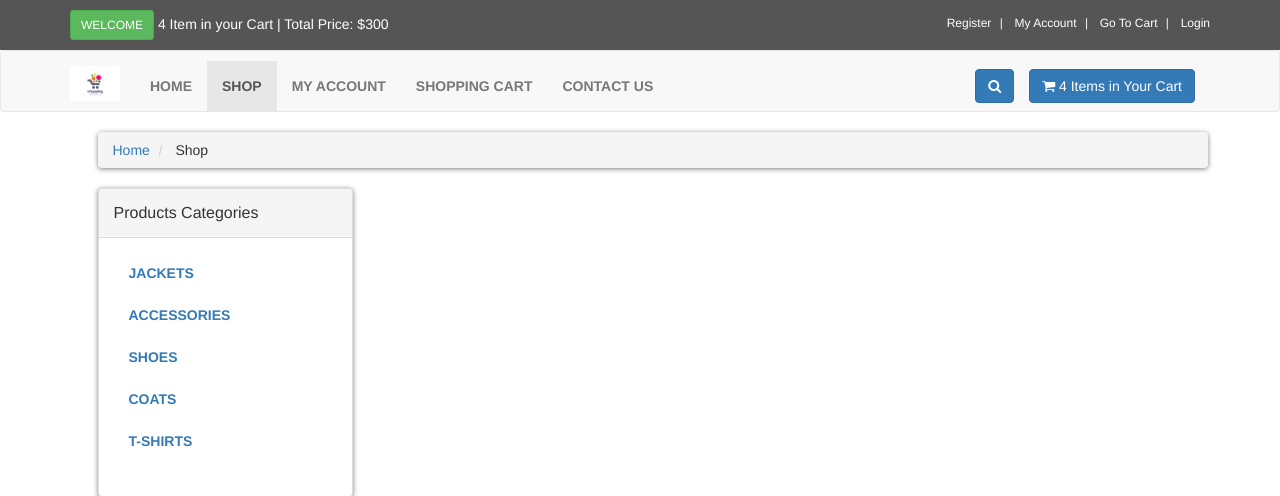
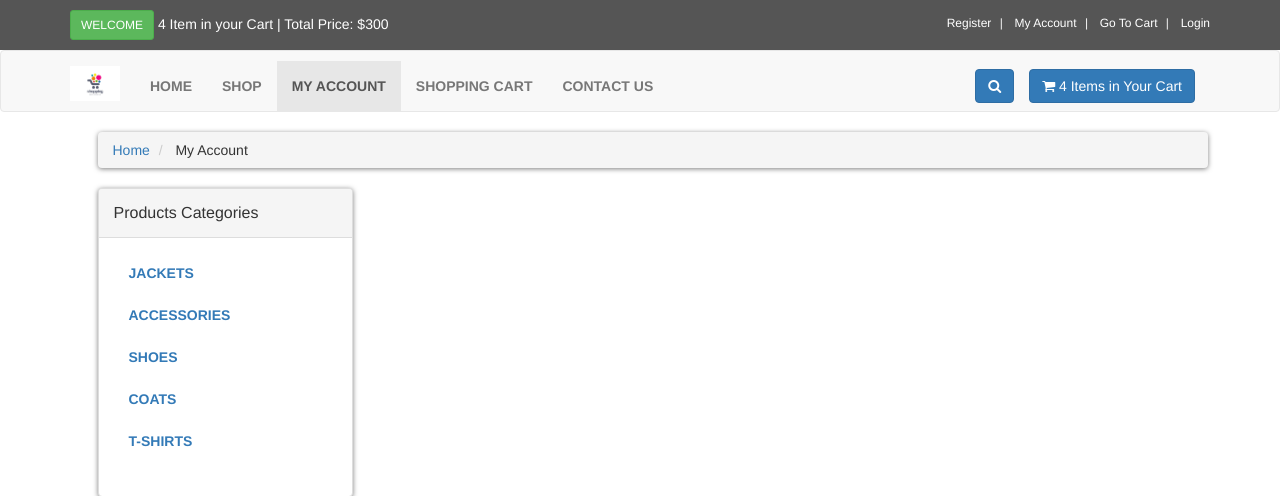
Before and after one commit to OrionJoshi/E-commerce-Website, a PHP site: page /customer/my_account.php in a window 1280 px wide. Shown: the top 496 px of the page. Run offline with PHP 8.4, Linux system fonts and the light colour scheme.

Commit message:
my account connection add

```diff
--- a/cart.php
+++ b/cart.php
@@ -32,7 +32,7 @@
                             <a href="customer_register.php">Register</a>
                         </li>
                         <li>
-                            <a href="checkout.php">My Account</a>
+                            <a href="customer/my_account.php">My Account</a>
                         </li>
                         <li>
                             <a href="cart.php">Go To Cart</a>
@@ -85,7 +85,7 @@
                             <a href="shop.php">Shop</a>
                         </li>
                         <li>
-                            <a href="checkout.php">My Account</a>
+                            <a href="customer/my_account.php">My Account</a>
                         </li>
                         <li class="active">
                             <a href="cart.php">Shopping Cart</a>
--- a/contact.php
+++ b/contact.php
@@ -32,7 +32,7 @@
                             <a href="customer_register.php">Register</a>
                         </li>
                         <li>
-                            <a href="checkout.php">My Account</a>
+                            <a href="customer/my_account.php">My Account</a>
                         </li>
                         <li>
                             <a href="cart.php">Go To Cart</a>
@@ -85,7 +85,7 @@
                             <a href="shop.php">Shop</a>
                         </li>
                         <li>
-                            <a href="checkout.php">My Account</a>
+                            <a href="customer/my_account.php">My Account</a>
                         </li>
                         <li>
                             <a href="cart.php">Shopping Cart</a>
--- a/customer/my_account.php
+++ b/customer/my_account.php
@@ -29,16 +29,16 @@
                     <ul class="menu"> <!-- menu Begin -->
 
                         <li>
-                            <a href="customer_register.php">Register</a>
+                            <a href="../customer_register.php">Register</a>
                         </li>
                         <li>
-                            <a href="checkout.php">My Account</a>
+                            <a href="my_account.php">My Account</a>
                         </li>
                         <li>
-                            <a href="cart.php">Go To Cart</a>
+                            <a href="../cart.php">Go To Cart</a>
                         </li>
                         <li>
-                            <a href="checkout.php">Login</a>
+                            <a href="../checkout.php">Login</a>
                         </li>
 
                     </ul> <!-- menu Begin -->
@@ -79,19 +79,19 @@
                     <ul class="nav navbar-nav left"> <!-- nav navbar-nav left Begin-->
 
                         <li>
-                            <a href="index.php">Home</a>
+                            <a href="../index.php">Home</a>
+                        </li>
+                        <li>
+                            <a href="../shop.php">Shop</a>
                         </li>
                         <li class="active">
-                            <a href="shop.php">Shop</a>
+                            <a href="my_account.php">My Account</a>
                         </li>
                         <li>
-                            <a href="checkout.php">My Account</a>
+                            <a href="../cart.php">Shopping Cart</a>
                         </li>
                         <li>
-                            <a href="cart.php">Shopping Cart</a>
-                        </li>
-                        <li>
-                            <a href="contact.php">Contact Us</a>
+                            <a href="../contact.php">Contact Us</a>
                         </li>
 
                     </ul> <!-- nav navbar-nav left End-->
@@ -152,7 +152,7 @@
                         <a href="index.php">Home</a>
                     </li>
                     <li>
-                        Shop
+                        My Account
                     </li>
 
                 </ul>
--- a/index.php
+++ b/index.php
@@ -32,7 +32,7 @@
                             <a href="customer_register.php">Register</a>
                         </li>
                         <li>
-                            <a href="checkout.php">My Account</a>
+                            <a href="customer/my_account.php">My Account</a>
                         </li>
                         <li>
                             <a href="cart.php">Go To Cart</a>
--- a/shop.php
+++ b/shop.php
@@ -32,7 +32,7 @@
                             <a href="customer_register.php">Register</a>
                         </li>
                         <li>
-                            <a href="checkout.php">My Account</a>
+                            <a href="customer/my_account.php">My Account</a>
                         </li>
                         <li>
                             <a href="cart.php">Go To Cart</a>
@@ -85,7 +85,7 @@
                             <a href="shop.php">Shop</a>
                         </li>
                         <li>
-                            <a href="checkout.php">My Account</a>
+                            <a href="customer/my_account.php">My Account</a>
                         </li>
                         <li>
                             <a href="cart.php">Shopping Cart</a>
```
